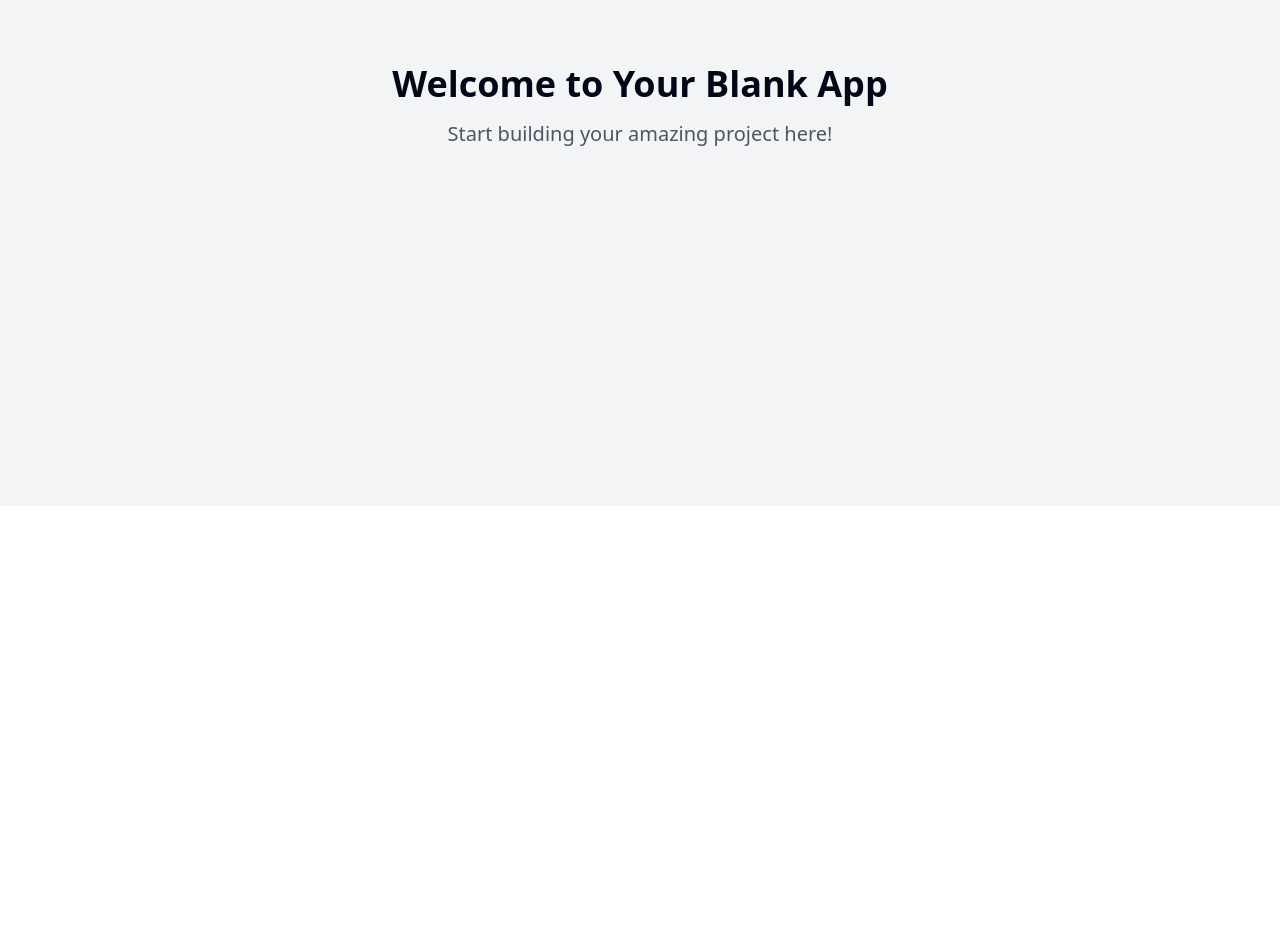
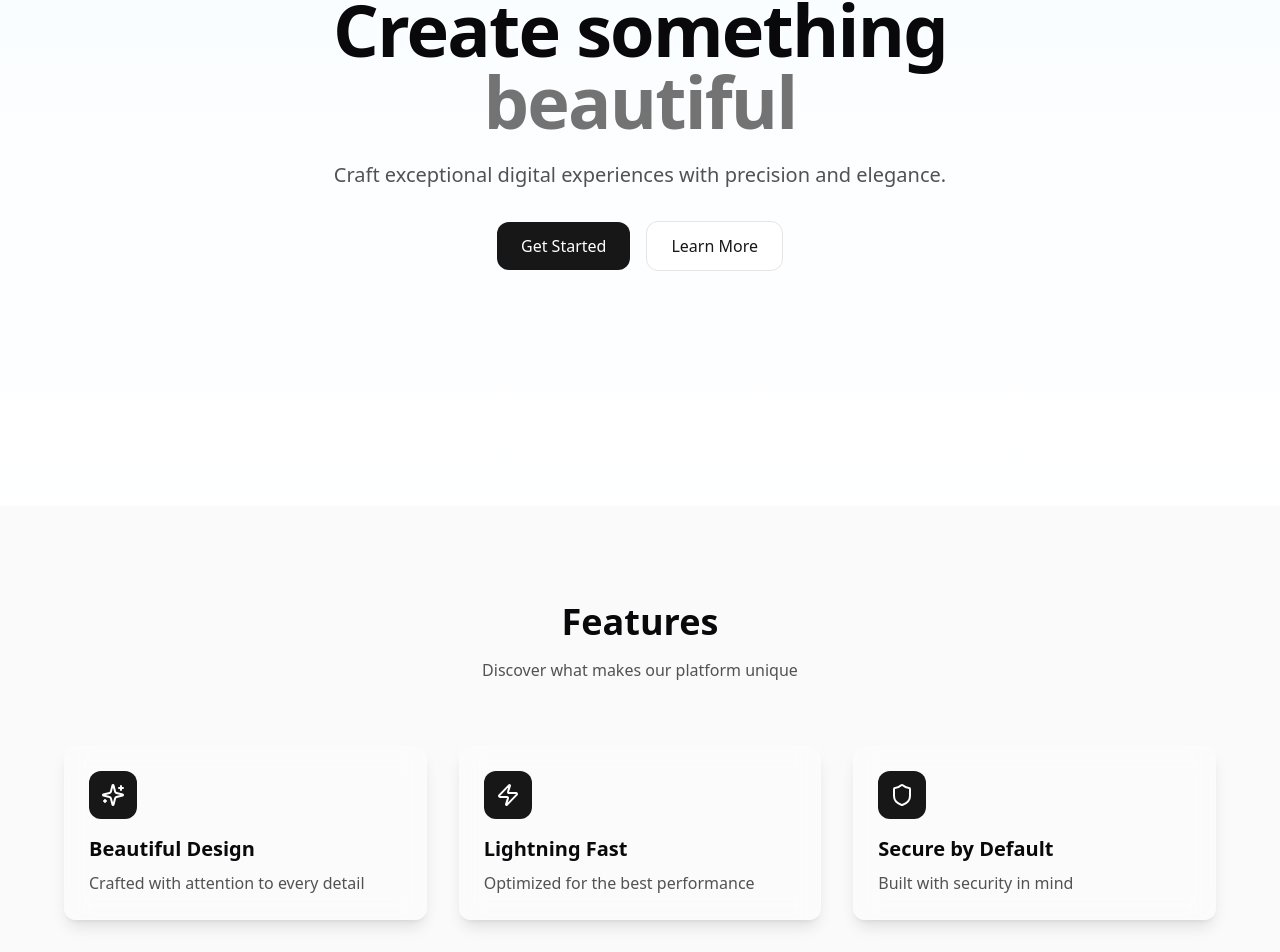
Before and after one commit to ihebchebbi1998tnconaeda/react-venture-launch, a React (Vite) app: page / in a window 1280 px wide. Shown: the part 294-1246 px from the top of the page. Before the commit the page ends 800 px from the top, so only its background shows below. Built offline with nearby package versions, Linux system fonts and the light colour scheme.

Commit message:
Start React JS project
Initialized a new React JS project structure and configuration files.
[skip gpt_engineer]

```diff
--- a/package.json
+++ b/package.json
@@ -45,6 +45,7 @@
     "cmdk": "^1.0.0",
     "date-fns": "^3.6.0",
     "embla-carousel-react": "^8.3.0",
+    "framer-motion": "^11.16.0",
     "input-otp": "^1.2.4",
     "lucide-react": "^0.462.0",
     "next-themes": "^0.3.0",
--- /dev/null
+++ b/src/components/Features.tsx
@@ -0,0 +1,69 @@
+import { motion } from "framer-motion";
+import { Sparkles, Zap, Shield } from "lucide-react";
+
+const features = [
+  {
+    icon: <Sparkles className="w-6 h-6" />,
+    title: "Beautiful Design",
+    description: "Crafted with attention to every detail",
+  },
+  {
+    icon: <Zap className="w-6 h-6" />,
+    title: "Lightning Fast",
+    description: "Optimized for the best performance",
+  },
+  {
+    icon: <Shield className="w-6 h-6" />,
+    title: "Secure by Default",
+    description: "Built with security in mind",
+  },
+];
+
+const Features = () => {
+  return (
+    <section className="py-24 px-4 bg-neutral-50">
+      <div className="max-w-6xl mx-auto">
+        <div className="text-center mb-16">
+          <motion.h2
+            initial={{ opacity: 0, y: 20 }}
+            whileInView={{ opacity: 1, y: 0 }}
+            viewport={{ once: true }}
+            transition={{ duration: 0.5 }}
+            className="text-3xl md:text-4xl font-bold mb-4"
+          >
+            Features
+          </motion.h2>
+          <motion.p
+            initial={{ opacity: 0, y: 20 }}
+            whileInView={{ opacity: 1, y: 0 }}
+            viewport={{ once: true }}
+            transition={{ duration: 0.5, delay: 0.2 }}
+            className="text-neutral-600 max-w-2xl mx-auto"
+          >
+            Discover what makes our platform unique
+          </motion.p>
+        </div>
+        <div className="grid md:grid-cols-3 gap-8">
+          {features.map((feature, index) => (
+            <motion.div
+              key={index}
+              initial={{ opacity: 0, y: 20 }}
+              whileInView={{ opacity: 1, y: 0 }}
+              viewport={{ once: true }}
+              transition={{ duration: 0.5, delay: index * 0.2 }}
+              className="glass-card p-6 rounded-xl hover-lift"
+            >
+              <div className="w-12 h-12 bg-neutral-900 text-white rounded-lg flex items-center justify-center mb-4">
+                {feature.icon}
+              </div>
+              <h3 className="text-xl font-semibold mb-2">{feature.title}</h3>
+              <p className="text-neutral-600">{feature.description}</p>
+            </motion.div>
+          ))}
+        </div>
+      </div>
+    </section>
+  );
+};
+
+export default Features;
--- /dev/null
+++ b/src/components/Hero.tsx
@@ -0,0 +1,56 @@
+import { motion } from "framer-motion";
+
+const Hero = () => {
+  return (
+    <section className="min-h-screen flex items-center justify-center relative overflow-hidden px-4">
+      <div className="absolute inset-0 bg-gradient-to-b from-accent-light to-transparent opacity-50" />
+      <motion.div
+        initial={{ opacity: 0, y: 20 }}
+        animate={{ opacity: 1, y: 0 }}
+        transition={{ duration: 0.8 }}
+        className="text-center relative z-10 max-w-4xl mx-auto"
+      >
+        <motion.span
+          initial={{ opacity: 0 }}
+          animate={{ opacity: 1 }}
+          transition={{ delay: 0.2 }}
+          className="inline-block px-3 py-1 mb-6 text-sm font-medium bg-neutral-900 text-white rounded-full"
+        >
+          Welcome
+        </motion.span>
+        <motion.h1
+          initial={{ opacity: 0, y: 20 }}
+          animate={{ opacity: 1, y: 0 }}
+          transition={{ delay: 0.4 }}
+          className="text-5xl md:text-7xl font-bold mb-6 tracking-tight"
+        >
+          Create something
+          <span className="text-neutral-500"> beautiful</span>
+        </motion.h1>
+        <motion.p
+          initial={{ opacity: 0, y: 20 }}
+          animate={{ opacity: 1, y: 0 }}
+          transition={{ delay: 0.6 }}
+          className="text-lg md:text-xl text-neutral-600 mb-8 max-w-2xl mx-auto"
+        >
+          Craft exceptional digital experiences with precision and elegance.
+        </motion.p>
+        <motion.div
+          initial={{ opacity: 0 }}
+          animate={{ opacity: 1 }}
+          transition={{ delay: 0.8 }}
+          className="space-x-4"
+        >
+          <button className="px-6 py-3 bg-neutral-900 text-white rounded-lg hover:bg-neutral-800 transition-colors">
+            Get Started
+          </button>
+          <button className="px-6 py-3 bg-white text-neutral-900 rounded-lg border border-neutral-200 hover:bg-neutral-50 transition-colors">
+            Learn More
+          </button>
+        </motion.div>
+      </motion.div>
+    </section>
+  );
+};
+
+export default Hero;
--- a/src/index.css
+++ b/src/index.css
@@ -5,88 +5,25 @@
 @layer base {
   :root {
     --background: 0 0% 100%;
-    --foreground: 222.2 84% 4.9%;
-
+    --foreground: 240 10% 3.9%;
     --card: 0 0% 100%;
-    --card-foreground: 222.2 84% 4.9%;
-
+    --card-foreground: 240 10% 3.9%;
     --popover: 0 0% 100%;
-    --popover-foreground: 222.2 84% 4.9%;
-
-    --primary: 222.2 47.4% 11.2%;
-    --primary-foreground: 210 40% 98%;
-
-    --secondary: 210 40% 96.1%;
-    --secondary-foreground: 222.2 47.4% 11.2%;
-
-    --muted: 210 40% 96.1%;
-    --muted-foreground: 215.4 16.3% 46.9%;
-
-    --accent: 210 40% 96.1%;
-    --accent-foreground: 222.2 47.4% 11.2%;
-
+    --popover-foreground: 240 10% 3.9%;
+    --primary: 240 5.9% 10%;
+    --primary-foreground: 0 0% 98%;
+    --secondary: 240 4.8% 95.9%;
+    --secondary-foreground: 240 5.9% 10%;
+    --muted: 240 4.8% 95.9%;
+    --muted-foreground: 240 3.8% 46.1%;
+    --accent: 240 4.8% 95.9%;
+    --accent-foreground: 240 5.9% 10%;
     --destructive: 0 84.2% 60.2%;
-    --destructive-foreground: 210 40% 98%;
-
-    --border: 214.3 31.8% 91.4%;
-    --input: 214.3 31.8% 91.4%;
-    --ring: 222.2 84% 4.9%;
-
-    --radius: 0.5rem;
-
-    --sidebar-background: 0 0% 98%;
-
-    --sidebar-foreground: 240 5.3% 26.1%;
-
-    --sidebar-primary: 240 5.9% 10%;
-
-    --sidebar-primary-foreground: 0 0% 98%;
-
-    --sidebar-accent: 240 4.8% 95.9%;
-
-    --sidebar-accent-foreground: 240 5.9% 10%;
-
-    --sidebar-border: 220 13% 91%;
-
-    --sidebar-ring: 217.2 91.2% 59.8%;
-  }
-
-  .dark {
-    --background: 222.2 84% 4.9%;
-    --foreground: 210 40% 98%;
-
-    --card: 222.2 84% 4.9%;
-    --card-foreground: 210 40% 98%;
-
-    --popover: 222.2 84% 4.9%;
-    --popover-foreground: 210 40% 98%;
-
-    --primary: 210 40% 98%;
-    --primary-foreground: 222.2 47.4% 11.2%;
-
-    --secondary: 217.2 32.6% 17.5%;
-    --secondary-foreground: 210 40% 98%;
-
-    --muted: 217.2 32.6% 17.5%;
-    --muted-foreground: 215 20.2% 65.1%;
-
-    --accent: 217.2 32.6% 17.5%;
-    --accent-foreground: 210 40% 98%;
-
-    --destructive: 0 62.8% 30.6%;
-    --destructive-foreground: 210 40% 98%;
-
-    --border: 217.2 32.6% 17.5%;
-    --input: 217.2 32.6% 17.5%;
-    --ring: 212.7 26.8% 83.9%;
-    --sidebar-background: 240 5.9% 10%;
-    --sidebar-foreground: 240 4.8% 95.9%;
-    --sidebar-primary: 224.3 76.3% 48%;
-    --sidebar-primary-foreground: 0 0% 100%;
-    --sidebar-accent: 240 3.7% 15.9%;
-    --sidebar-accent-foreground: 240 4.8% 95.9%;
-    --sidebar-border: 240 3.7% 15.9%;
-    --sidebar-ring: 217.2 91.2% 59.8%;
+    --destructive-foreground: 0 0% 98%;
+    --border: 240 5.9% 90%;
+    --input: 240 5.9% 90%;
+    --ring: 240 5.9% 10%;
+    --radius: 0.75rem;
   }
 }
 
@@ -94,8 +31,34 @@
   * {
     @apply border-border;
   }
-
   body {
-    @apply bg-background text-foreground;
+    @apply bg-background text-foreground antialiased;
   }
 }
+
+.glass-card {
+  @apply backdrop-blur-md bg-white/30 border border-white/20 shadow-lg;
+}
+
+.fade-in {
+  animation: fadeIn 0.5s ease-out forwards;
+}
+
+@keyframes fadeIn {
+  from {
+    opacity: 0;
+    transform: translateY(20px);
+  }
+  to {
+    opacity: 1;
+    transform: translateY(0);
+  }
+}
+
+.hover-lift {
+  transition: transform 0.2s ease-out;
+}
+
+.hover-lift:hover {
+  transform: translateY(-2px);
+}
--- a/src/pages/Index.tsx
+++ b/src/pages/Index.tsx
@@ -1,13 +1,19 @@
-// Update this page (the content is just a fallback if you fail to update the page)
+import { motion, AnimatePresence } from "framer-motion";
+import Hero from "../components/Hero";
+import Features from "../components/Features";
 
 const Index = () => {
   return (
-    <div className="min-h-screen flex items-center justify-center bg-gray-100">
-      <div className="text-center">
-        <h1 className="text-4xl font-bold mb-4">Welcome to Your Blank App</h1>
-        <p className="text-xl text-gray-600">Start building your amazing project here!</p>
-      </div>
-    </div>
+    <AnimatePresence>
+      <motion.div
+        initial={{ opacity: 0 }}
+        animate={{ opacity: 1 }}
+        exit={{ opacity: 0 }}
+      >
+        <Hero />
+        <Features />
+      </motion.div>
+    </AnimatePresence>
   );
 };
 
--- a/tailwind.config.ts
+++ b/tailwind.config.ts
@@ -2,95 +2,71 @@ import type { Config } from "tailwindcss";
 
 export default {
   darkMode: ["class"],
-	content: [
-		"./pages/**/*.{ts,tsx}",
-		"./components/**/*.{ts,tsx}",
-		"./app/**/*.{ts,tsx}",
-		"./src/**/*.{ts,tsx}",
-	],
+  content: ["./pages/**/*.{ts,tsx}", "./components/**/*.{ts,tsx}", "./app/**/*.{ts,tsx}", "./src/**/*.{ts,tsx}"],
   prefix: "",
   theme: {
     container: {
       center: true,
-			padding: '2rem',
+      padding: "2rem",
       screens: {
-				'2xl': '1400px'
-			}
+        "2xl": "1400px",
+      },
     },
     extend: {
       colors: {
-				border: 'hsl(var(--border))',
-				input: 'hsl(var(--input))',
-				ring: 'hsl(var(--ring))',
-				background: 'hsl(var(--background))',
-				foreground: 'hsl(var(--foreground))',
-				primary: {
-					DEFAULT: 'hsl(var(--primary))',
-					foreground: 'hsl(var(--primary-foreground))'
-				},
-				secondary: {
-					DEFAULT: 'hsl(var(--secondary))',
-					foreground: 'hsl(var(--secondary-foreground))'
-				},
-				destructive: {
-					DEFAULT: 'hsl(var(--destructive))',
-					foreground: 'hsl(var(--destructive-foreground))'
-				},
-				muted: {
-					DEFAULT: 'hsl(var(--muted))',
-					foreground: 'hsl(var(--muted-foreground))'
+        border: "hsl(var(--border))",
+        input: "hsl(var(--input))",
+        ring: "hsl(var(--ring))",
+        background: "hsl(var(--background))",
+        foreground: "hsl(var(--foreground))",
+        neutral: {
+          50: "#fafafa",
+          100: "#f5f5f5",
+          200: "#e5e5e5",
+          300: "#d4d4d4",
+          400: "#a3a3a3",
+          500: "#737373",
+          600: "#525252",
+          700: "#404040",
+          800: "#262626",
+          900: "#171717",
         },
         accent: {
-					DEFAULT: 'hsl(var(--accent))',
-					foreground: 'hsl(var(--accent-foreground))'
+          light: "#f0f9ff",
+          DEFAULT: "#e0f2fe",
+          dark: "#bae6fd",
         },
-				popover: {
-					DEFAULT: 'hsl(var(--popover))',
-					foreground: 'hsl(var(--popover-foreground))'
-				},
-				card: {
-					DEFAULT: 'hsl(var(--card))',
-					foreground: 'hsl(var(--card-foreground))'
-				},
-				sidebar: {
-					DEFAULT: 'hsl(var(--sidebar-background))',
-					foreground: 'hsl(var(--sidebar-foreground))',
-					primary: 'hsl(var(--sidebar-primary))',
-					'primary-foreground': 'hsl(var(--sidebar-primary-foreground))',
-					accent: 'hsl(var(--sidebar-accent))',
-					'accent-foreground': 'hsl(var(--sidebar-accent-foreground))',
-					border: 'hsl(var(--sidebar-border))',
-					ring: 'hsl(var(--sidebar-ring))'
-				}
       },
       borderRadius: {
-				lg: 'var(--radius)',
-				md: 'calc(var(--radius) - 2px)',
-				sm: 'calc(var(--radius) - 4px)'
+        lg: "var(--radius)",
+        md: "calc(var(--radius) - 2px)",
+        sm: "calc(var(--radius) - 4px)",
       },
       keyframes: {
-				'accordion-down': {
-					from: {
-						height: '0'
+        "accordion-down": {
+          from: { height: "0" },
+          to: { height: "var(--radix-accordion-content-height)" },
         },
-					to: {
-						height: 'var(--radix-accordion-content-height)'
-					}
+        "accordion-up": {
+          from: { height: "var(--radix-accordion-content-height)" },
+          to: { height: "0" },
         },
-				'accordion-up': {
-					from: {
-						height: 'var(--radix-accordion-content-height)'
+        "fade-in": {
+          "0%": { opacity: "0", transform: "translateY(10px)" },
+          "100%": { opacity: "1", transform: "translateY(0)" },
         },
-					to: {
-						height: '0'
-					}
-				}
+        "fade-out": {
+          "0%": { opacity: "1", transform: "translateY(0)" },
+          "100%": { opacity: "0", transform: "translateY(-10px)" },
+        },
       },
       animation: {
-				'accordion-down': 'accordion-down 0.2s ease-out',
-				'accordion-up': 'accordion-up 0.2s ease-out'
-			}
-		}
+        "accordion-down": "accordion-down 0.2s ease-out",
+        "accordion-up": "accordion-up 0.2s ease-out",
+        "fade-in": "fade-in 0.5s ease-out",
+        "fade-out": "fade-out 0.5s ease-out",
+      },
+    },
   },
   plugins: [require("tailwindcss-animate")],
 } satisfies Config;
```
Also changed, not shown: 1 other file (tests, documents, lock files or other folders). Lines whose indentation alone changed are shown as unchanged.
